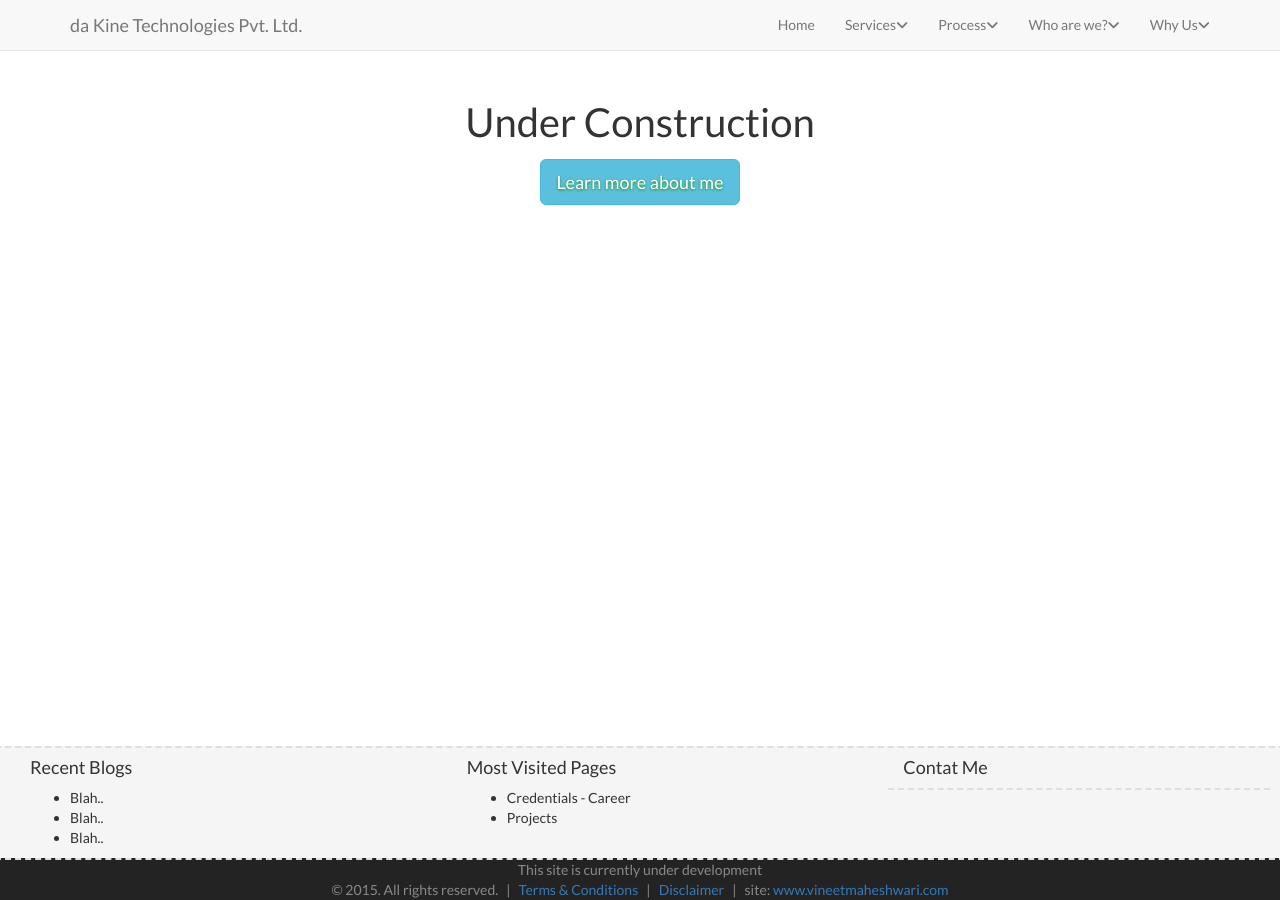
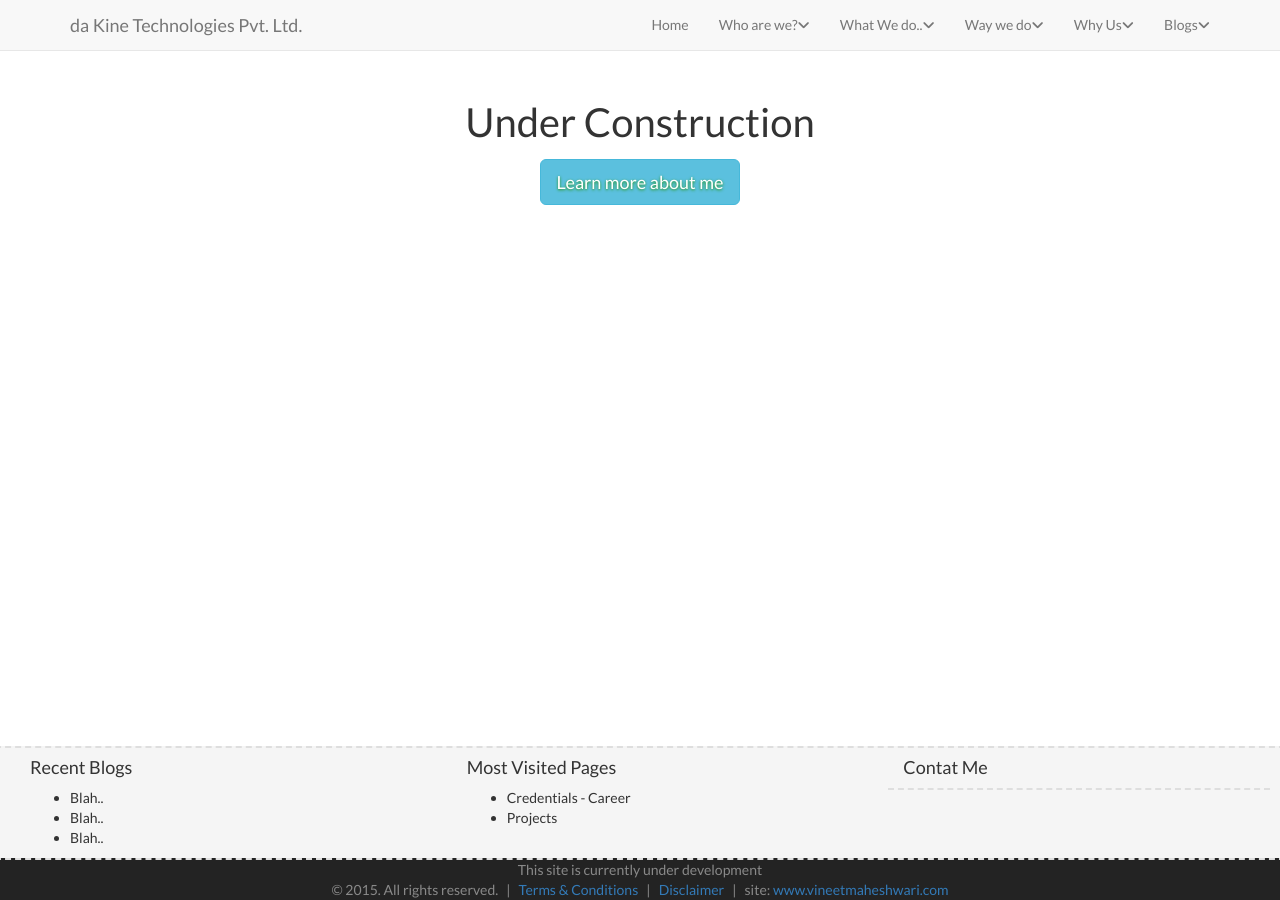
Before and after one commit to dakinegroup/dakinegroup.github.io, a Jekyll site: the page built from index.html, in a window 1280 px wide. Built offline with Jekyll 4.4.1, drawn with Linux system fonts in a browser that asks for light colours; nearby versions of some CDN libraries; library files that are not in the unit come from our copies; some of the changed lines change nothing that is shown.

Commit message:
updated..

```diff
--- a/_data/nav.yml
+++ b/_data/nav.yml
@@ -1,7 +1,14 @@
 - title: "Home"
   href: "/"
-
-- title: "Services"
+- title: "Who are we?"
+  subcategories:
+    - subtitle: "Introduction"
+      subhref: "/company/team/index.html"
+    - subtitle: "Founder"
+      subhref: "/company/team/founder.html"
+    - subtitle: "Skills"
+      subhref: "/company/skills/index.html"
+- title: "What We do.."
   subcategories:
     - subtitle: "Services"
       subhref: "/company/services/index.html"
@@ -11,7 +18,7 @@
       subhref: "/company/reusables/index.html"
     - subtitle: "Open Source"
       subhref: "/company/opensource/index.html"
-- title: "Process"
+- title: "Way we do"
   subcategories:
      - subtitle: "Processes"
        subhref: "/company/process/index.html"
@@ -25,14 +32,7 @@
        subhref: "/company/process/configmanagement.html"
      - subtitle: "Support"
        subhref: "/company/process/support.html"
-- title: "Who are we?"
-  subcategories:
-    - subtitle: "Introduction"
-      subhref: "/company/team/index.html"
-    - subtitle: "Founder"
-      subhref: "/company/team/founder.html"
-    - subtitle: "Skills"
-      subhref: "/company/skills/index.html"
+
 - title: "Why Us"
   subcategories:
      - subtitle: "Why Us"
@@ -41,3 +41,12 @@
        subhref: "/company/whyus/mission.html"
      - subtitle: "Values"
        subhref: "/company/whyus/values.html"
+
+- title: "Blogs"
+  subcategories:
+     - subtitle: "Software"
+       subhref: "/_posts/software"
+     - subtitle: "Embedded"
+       subhref: "/_posts/embedded"
+     - subtitle: "Leadership"
+       subhref: "/_posts/leadership"
```
